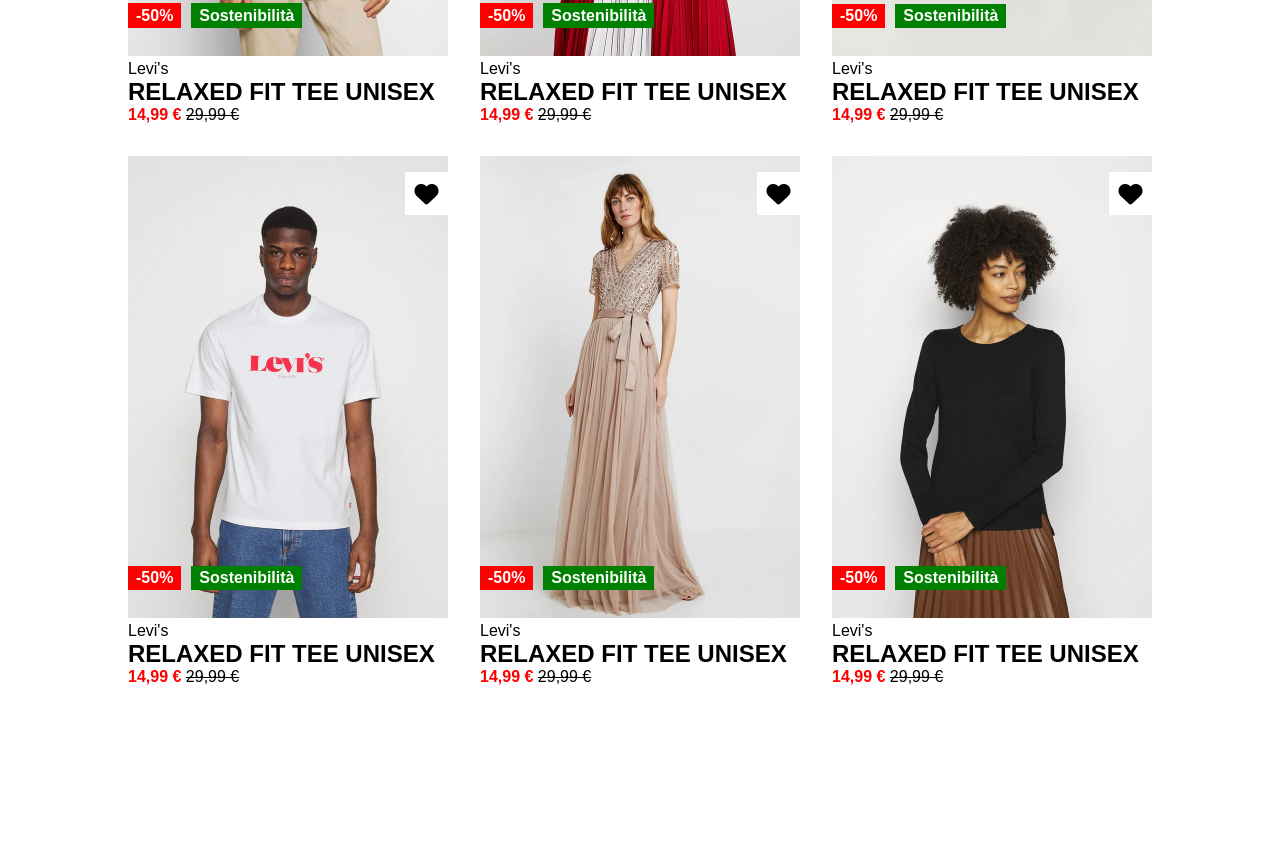
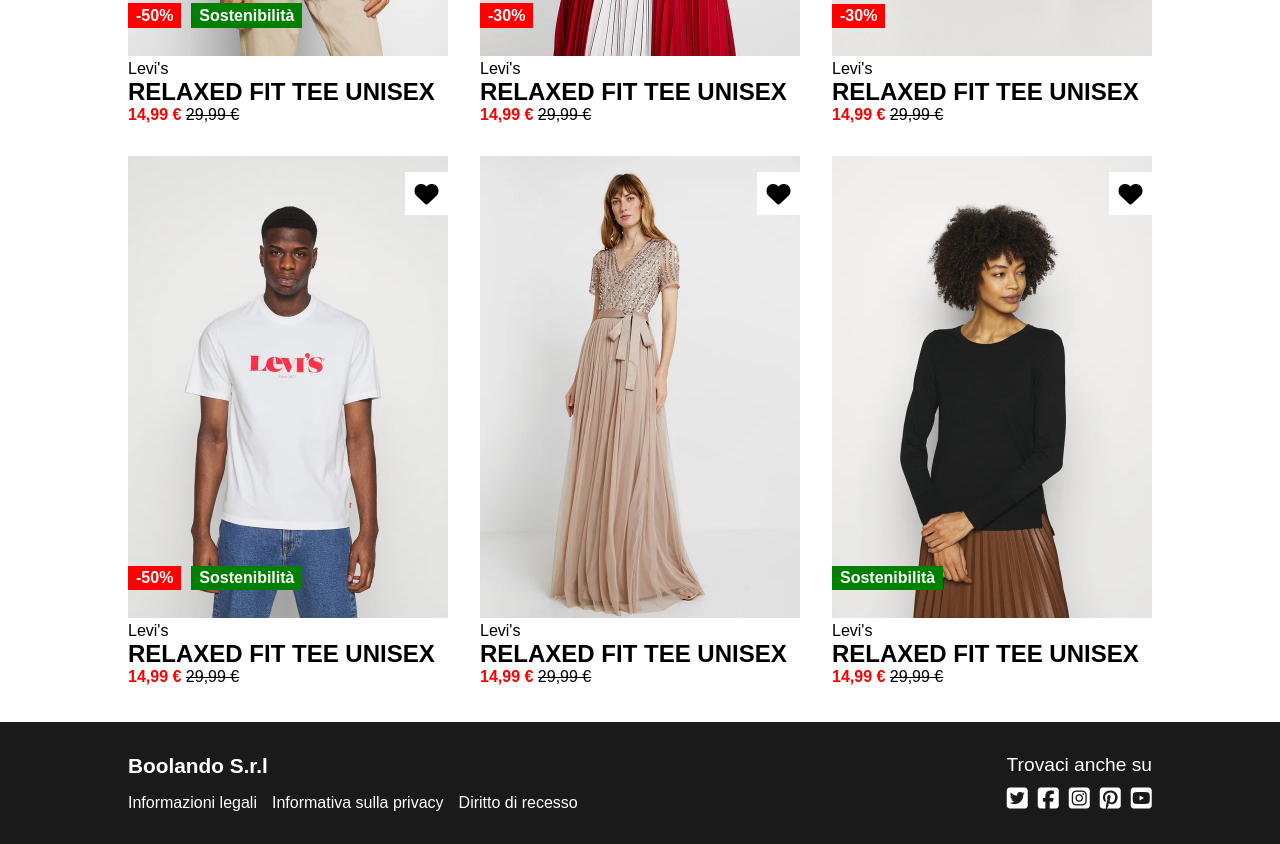
Before and after one commit to michelebozzuto04/html-css-boolando, a plain HTML site: page index.html in a window 1280 px wide. Shown: the part 514-1358 px from the top of the page. Before the commit the page ends 1236 px from the top, so only its background shows below. Drawn offline with Linux system fonts and the light colour scheme.

Commit message:
update product discount tags and enhance footer layout with legal links and social media icons

```diff
--- a/index.html
+++ b/index.html
@@ -76,8 +76,7 @@
                                 <i class="fa-solid fa-heart"></i>
                             </div>
                             <div class="tags d-flex">
-                                <span class="tag bg-red">-50%</span>
-                                <span class="tag bg-green">Sostenibilità</span>
+                                <span class="tag bg-red">-30%</span>
                             </div>
                         </div>
                     </div>
@@ -95,8 +94,7 @@
                                 <i class="fa-solid fa-heart"></i>
                             </div>
                             <div class="tags d-flex">
-                                <span class="tag bg-red">-50%</span>
-                                <span class="tag bg-green">Sostenibilità</span>
+                                <span class="tag bg-red">-30%</span>
                             </div>
                         </div>
                     </div>
@@ -132,10 +130,6 @@
                             <div class="like d-flex">
                                 <i class="fa-solid fa-heart"></i>
                             </div>
-                            <div class="tags d-flex">
-                                <span class="tag bg-red">-50%</span>
-                                <span class="tag bg-green">Sostenibilità</span>
-                            </div>
                         </div>
                     </div>
                     <div class="col-4">
@@ -152,7 +146,6 @@
                                 <i class="fa-solid fa-heart"></i>
                             </div>
                             <div class="tags d-flex">
-                                <span class="tag bg-red">-50%</span>
                                 <span class="tag bg-green">Sostenibilità</span>
                             </div>
                         </div>
@@ -162,8 +155,39 @@
         </section>
     </main>
 
-    <!-- Main Content -->
-    <footer class="main-footer"></footer>
+    <!-- Footer -->
+    <footer class="main-footer">
+        <div class="container d-flex">
+            <!-- Footer Left -->
+            <div class="footer-left">
+                <span>Boolando S.r.l</span>
+                <div class="footer-links">
+                    <ul class="d-flex">
+                        <li>
+                            <a href="#">Informazioni legali</a>
+                        </li>
+                        <li>
+                            <a href="#">Informativa sulla privacy</a>
+                        </li>
+                        <li>
+                            <a href="#">Diritto di recesso</a>
+                        </li>
+                    </ul>
+                </div>
+            </div>
+            <!-- Footer Right -->
+            <div class="footer-right d-flex">
+                <span>Trovaci anche su</span>
+                <div class="footer-socials d-flex">
+                    <i class="fa-brands fa-square-twitter"></i>
+                    <i class="fa-brands fa-square-facebook"></i>
+                    <i class="fa-brands fa-square-instagram"></i>
+                    <i class="fa-brands fa-square-pinterest"></i>
+                    <i class="fa-brands fa-square-youtube"></i>
+                </div>
+            </div>
+        </div>
+    </footer>
 
 
 </body>
--- a/style.css
+++ b/style.css
@@ -68,6 +68,10 @@ img {
 
 /* Header */
 header {
+    position: sticky;
+    top: 0;
+    left: 0;
+    z-index: 1000;
     padding: 1.2rem;
     font-size: 1.2rem;
     background-color: var(--bg-primary-color);
@@ -167,3 +171,43 @@ section {
         }
     }
 }
+
+footer {
+    background-color: var(--bg-color-dark);
+    color: white;
+    padding: 2rem 0;
+
+    .container {
+        justify-content: space-between;
+
+        .footer-left {
+            span {
+                display: block;
+                font-size: 1.3rem;
+                font-weight: bold;
+                margin-bottom: 1rem;
+            }
+
+            a {
+                color: white;
+            }
+
+            ul {
+                list-style: none;
+                gap: 15px;
+            }
+        }
+
+        .footer-right {
+            flex-direction: column;
+            align-items: center;
+            gap: 10px;
+            font-size: 1.2rem;
+
+            .footer-socials {
+                font-size: 1.5rem;
+                gap: 10px;
+            }
+        }
+    }
+}
```
